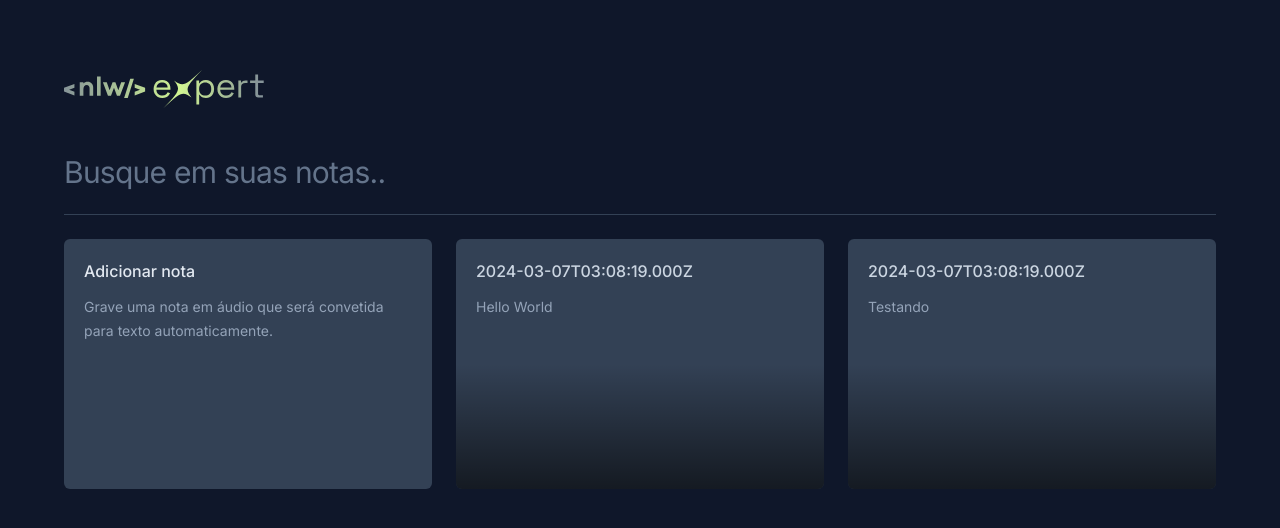
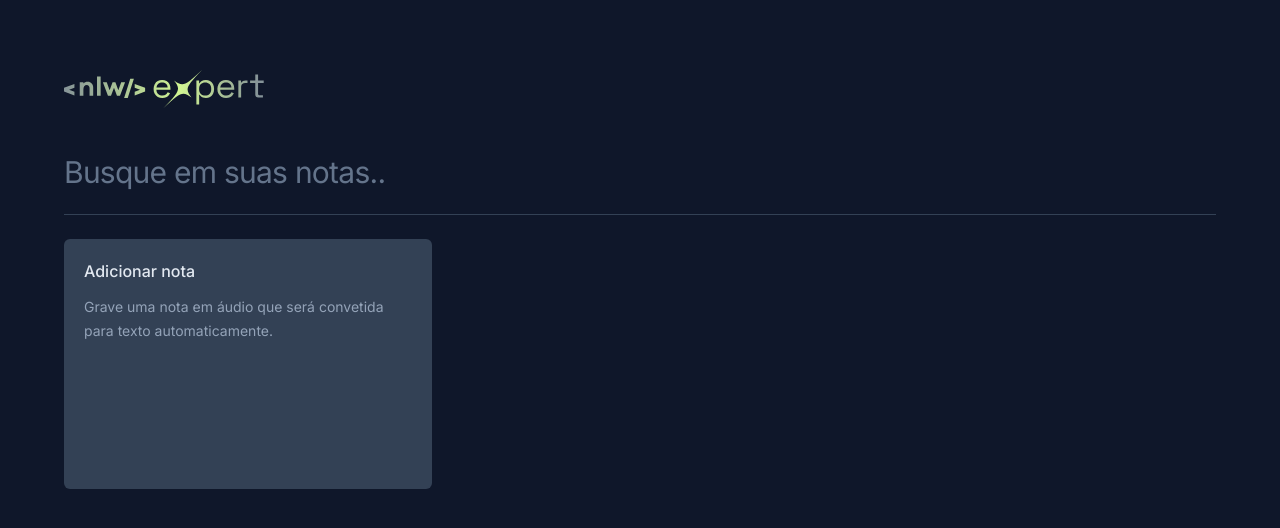
Before and after one commit to 00MOREIRA00/nlw-expert-notes, a React (Vite) app in the folder nlw-expert-notes/: page / in a window 1280 px wide. Shown: the top 528 px of the page. Built offline with nearby package versions, Linux system fonts and the light colour scheme.

Commit message:
[nlw expert] - Adicionando busca e save em localStorage

```diff
--- a/nlw-expert-notes/src/app.tsx
+++ b/nlw-expert-notes/src/app.tsx
@@ -1,28 +1,69 @@
+import { ChangeEvent, useState } from 'react'
 import logo from './assets/logo-nlw-expert.svg'
 import { NewNoteCard } from './components/new-note-card'
 import { NoteCard } from './components/note-card'
+import { Search } from 'lucide-react'
+
+interface Note {
+  id: string,
+  date: Date,
+  content: string
+}
+
+export function App() {
+  const  [search, setSearch] = useState('')
+
+  const [notes, setNotes] = useState<Note[]>(() => {
+    const notesOnStorage = localStorage.getItem('notes')
+
+    if (notesOnStorage) {
+      return JSON.parse(notesOnStorage)
+    }
+
+    return []
+  })
+
+  function onNoteCreated(content: String) {
+    const newNote = {
+      id: crypto.randomUUID(),
+      date: new Date(),
+      content,
+    }
+
+    const notesArray = [newNote, ...notes]
+
+    setNotes(notesArray)
+
+    localStorage.setItem('notes', JSON.stringify(notesArray))
+  }
+
+  function handleSearch(event: ChangeEvent<HTMLInputElement>) {
+    const query = event.target.value
+    setSearch(query)
+  }
+
+  const filteredNotes = search != '' ? notes.filter(note => note.content.toLowerCase().includes(search)) : notes
 
 
-export function App() {
 
   return (
     <div className="mx-auto max-w-6xl my-12 space-y-6">
         <img src={logo} alt='NLW Expert'/>
 
         <form className='w-full'>
-            <input type='text' placeholder='Busque em suas notas..' className='w-full bg-transparent text-3xl tracking-tight outline-none placeholder:text-slate-500' />
+            <input type='text' placeholder='Busque em suas notas..' onChange={handleSearch} className='w-full bg-transparent text-3xl tracking-tight outline-none placeholder:text-slate-500' />
         </form>
 
         <div className='h-px bg-slate-700' />
 
         <div className='grid grid-cols-3 auto-rows-[250px] gap-6'>
 
-          <NewNoteCard />
+          <NewNoteCard onNoteCreated={onNoteCreated} />
 
-          <NoteCard note={{ date: new Date(), content: 'Hello World'}} />
-
-          <NoteCard note={{date: new Date(), content: 'Testando'}} />
-
+          {filteredNotes.map( note => {
+            return <NoteCard key={note.id} note={note} />
+          }
+            )}
 
         </div>
     </div>
--- a/nlw-expert-notes/src/components/new-note-card.tsx
+++ b/nlw-expert-notes/src/components/new-note-card.tsx
@@ -3,7 +3,12 @@
 import { ChangeEvent, FormEvent, useState } from 'react';
 import { toast } from 'sonner';
 
-export function NewNoteCard() {
+interface NewNoteCardProps{
+    onNoteCreated: (content: string) => void
+}
+
+
+export function NewNoteCard({onNoteCreated}: NewNoteCardProps) {
 
     const [shouldShowOnboarding, setShouldShowOnboarding] = useState(true)
     const [content, setContent] = useState('')
@@ -25,7 +30,11 @@
     {/*Evento para salvar o texto*/}
     function handleSaveNote(event : FormEvent) {
         event.preventDefault()
-        console.log(content)
+
+        onNoteCreated(content)
+
+        setContent('')
+        setShouldShowOnboarding(true)
 
         {/*Adicionando alarme de sucesso ao salvar*/}
         toast.success('Nota Criada com Sucesso')
@@ -61,7 +70,7 @@
                                 Comece <button className="font-medium text-lime-400 hover:underline">gravando uma nota</button> em áudio ou se preferir <button onClick={handleStartEditor} className="font-medium text-lime-400 hover:underline">utilize apenas texto</button>.
                             </p>
                         ) : (
-                            <textarea autoFocus className="text-sm leading-6 text-slate-400 bg-transparent resize-none flex-1 outline-none" onChange={handleContentChange}/>
+                            <textarea autoFocus className="text-sm leading-6 text-slate-400 bg-transparent resize-none flex-1 outline-none" value={content} onChange={handleContentChange}/>
                         )}
 
                         </div>
--- a/nlw-expert-notes/src/components/note-card.tsx
+++ b/nlw-expert-notes/src/components/note-card.tsx
@@ -14,7 +14,7 @@
   return (
     <Dialog.Root>
       <Dialog.Trigger className='rounded-md text-left flex flex-col bg-slate-700 p-5 gap-3 overflow-hidden relative outline-none hover:ring-2 hover:ring-slate-600 focus-visible:ring-2 focus-visible:ring-lime-400'>
-          <span className='text-small font-medium text-slate-300'>{note.date.toISOString()}</span>
+          <span className='text-small font-medium text-slate-300'> {formatDistanceToNow(note.date, { locale: ptBR, addSuffix: true })}</span>
           <p className='text-sm leading-6 text-slate-400 space-y-3'>{note.content}</p>
 
           <div className='absolute bottom-0 left-0 right-0 h-1/2 bg-gradient-to-t from-black/60 to-black/0 pointer-events-none' />
```
